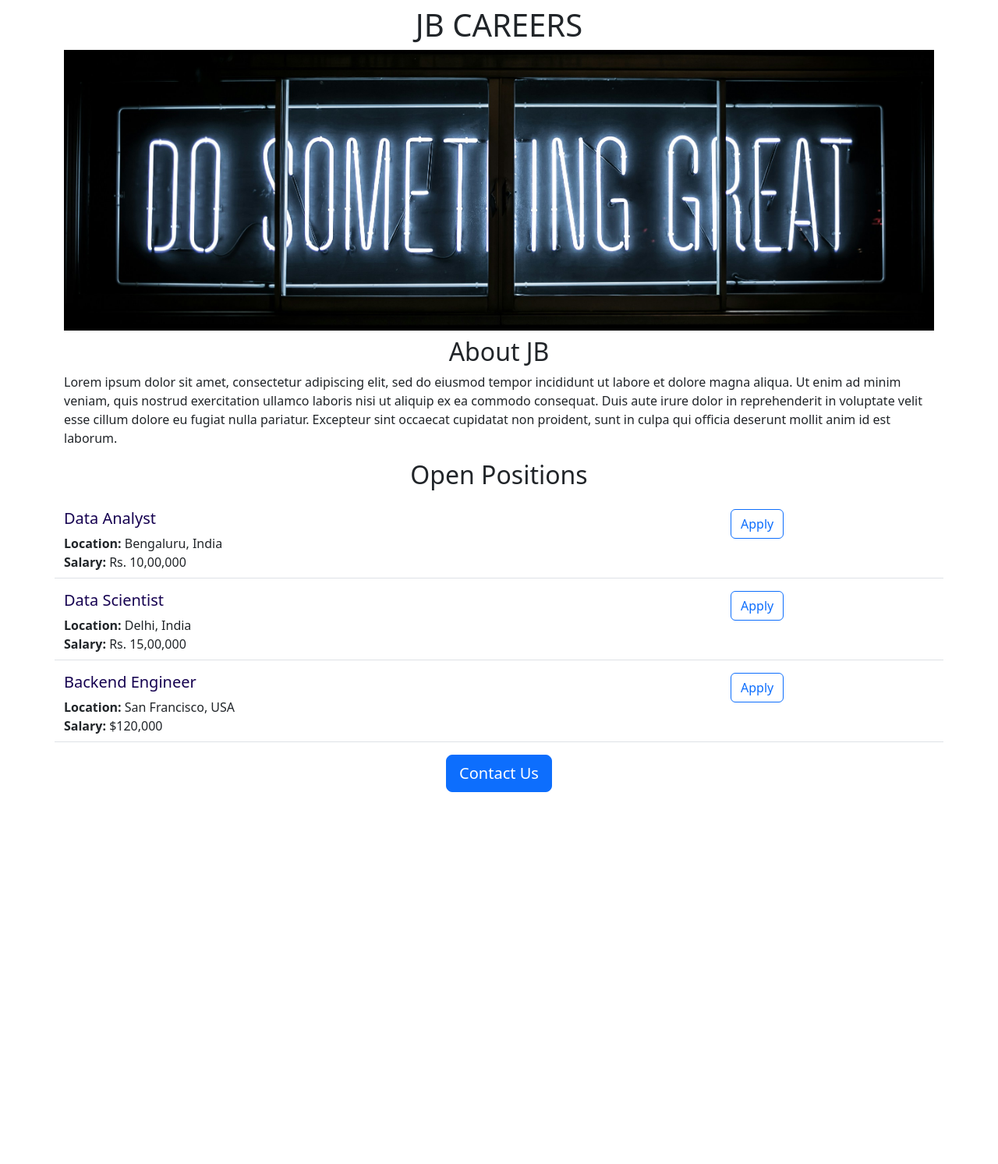
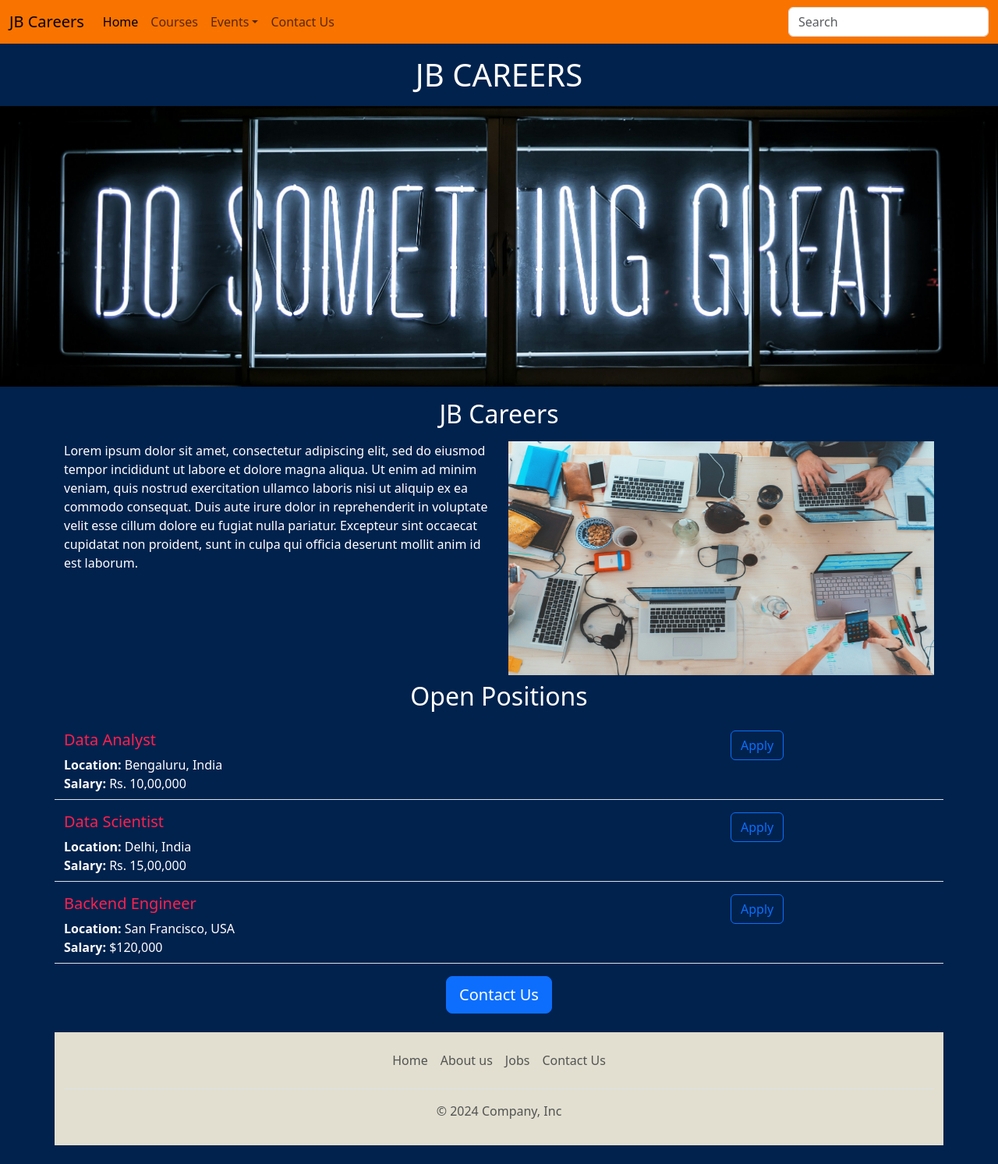
Before and after one commit to jebaraj-j/jb-personal-website, a Flask app: page / in a window 1280 px wide. Shown: the whole page at 78% size. Before the commit the page ends 1016 px from the top, so only its background shows below. Run offline with Flask 3, Linux system fonts and the light colour scheme.

Commit message:
improvements with functions

```diff
--- a/app.py
+++ b/app.py
@@ -22,13 +22,13 @@ JOBS = [{
 
 @app.route("/")
 def hello_world():
-  return render_template("home.html", jobs=JOBS)
+    return render_template("home.html", jobs=JOBS)
 
 
 @app.route("/api/jobs")
 def list_jobs():
-  return jsonify(JOBS)
+    return jsonify(JOBS)
 
 
 if __name__ == '__main__':
-  app.run(host='0.0.0.0', debug=True)
+    app.run(host='0.0.0.0', debug=True)
--- /dev/null
+++ b/templates/footer.html
@@ -0,0 +1,11 @@
+<div class="container" style="background-color:rgb(226, 223, 208);">
+  <footer class="py-3 my-4">
+    <ul class="nav justify-content-center border-bottom pb-3 mb-3">
+      <li class="nav-item"><a href="#" class="nav-link px-2 text-body-secondary">Home</a></li>
+      <li class="nav-item"><a href="#" class="nav-link px-2 text-body-secondary">About us</a></li>
+      <li class="nav-item"><a href="#" class="nav-link px-2 text-body-secondary">Jobs</a></li>
+      <li class="nav-item"><a href="#" class="nav-link px-2 text-body-secondary">Contact Us</a></li>
+    </ul>
+    <p class="text-center text-body-secondary" style="color:rgb(226, 223, 208);""> &copy; 2024 Company, Inc</p>
+  </footer>
+</div>
--- a/templates/home.html
+++ b/templates/home.html
@@ -10,20 +10,29 @@
         height:360px;
         object-fit:cover;
       }
+      *{
+        color:rgb(255, 255, 255);
+      }
+
     </style>
     <link href="https://cdn.jsdelivr.net/npm/bootstrap@5.3.3/dist/css/bootstrap.min.css" rel="stylesheet" integrity="sha384-QWTKZyjpPEjISv5WaRU9OFeRpok6YctnYmDr5pNlyT2bRjXh0JMhjY6hW+ALEwIH" crossorigin="anonymous">
     <script src="https://cdn.jsdelivr.net/npm/bootstrap@5.3.3/dist/js/bootstrap.bundle.min.js" integrity="sha384-YvpcrYf0tY3lHB60NNkmXc5s9fDVZLESaAA55NDzOxhy9GkcIdslK1eN7N6jIeHz" crossorigin="anonymous"></script>
 
   </head>
-  <body>
+  <body style="background-color:rgb(0, 34, 77);">
+    {% include 'nav.html' %}
+    <div >
+       <h1 class="text-center mt-3 mb-3" >JB CAREERS</h1>
+      <img id="ban" class="img-fluid" style="object-fit:cover; "src="https://9f911a88-aa1e-474b-abbd-58c18f85bfe8-00-2x447x4rjjk6t.pike.replit.dev/static/ban3.jpg" height="350" width=100%>
+      </div>
     <div class="container">
-    <h1 class="text-center mt-2 mb-2" >JB CAREERS</h1>
-    <img id="ban" class="img-fluid" style="object-fit:cover;"src="https://9f911a88-aa1e-474b-abbd-58c18f85bfe8-00-2x447x4rjjk6t.pike.replit.dev/static/ban3.jpg" height="350" width=100%>
-
-      <h2 class="text-center mt-2 mb-2">About JB</h2>
-      <p class="Lead">
+      <h2 class="text-center mt-3 mb-3">JB Careers</h2>
+      <div class="row">
+      <p class="Lead col-md-6">
         Lorem ipsum dolor sit amet, consectetur adipiscing elit, sed do eiusmod tempor incididunt ut labore et dolore magna aliqua. Ut enim ad minim veniam, quis nostrud exercitation ullamco laboris nisi ut aliquip ex ea commodo consequat. Duis aute irure dolor in reprehenderit in voluptate velit esse cillum dolore eu fugiat nulla pariatur. Excepteur sint occaecat cupidatat non proident, sunt in culpa qui officia deserunt mollit anim id est laborum.
       </p>
+        <img class="d-none d-md-block col-md-6" src="https://9f911a88-aa1e-474b-abbd-58c18f85bfe8-00-2x447x4rjjk6t.pike.replit.dev/static/ban4.jpg" height="300" width=100% >
+      </div>
       <h2 class="text-center mt-2 mb-4">Open Positions</h2>
       <div class="Lead">
         {% for job in jobs %}
@@ -34,6 +43,6 @@
         <button class="btn btn-primary btn-lg"">Contact Us</button>
       </div>
     </div>
-
+{% include 'footer.html' %}
   </body>
 </html>
--- a/templates/jobitem.html
+++ b/templates/jobitem.html
@@ -1,6 +1,6 @@
 <div class="mt-3 mb-3 pb-2 border-bottom row">
   <div class="col-9">
-  <h5 style="color:rgb(21, 0, 80);">{{job['title']}}</h5>
+  <h5 style="color:rgb(255, 32, 78)">{{job['title']}}</h5>
   <div>
     <b>Location: </b>
     {{job['location']}}
@@ -11,6 +11,6 @@
   </div>
   </div>
   <div class="col-3">
-  <button class="btn btn-outline-primary">Apply</button>
+  <a href = "mailto:name@gmail.com" class="btn btn-outline-primary">Apply</a>
   </div>
 </div>
--- /dev/null
+++ b/templates/nav.html
@@ -0,0 +1,35 @@
+<nav  style="background-color:rgb(249, 115, 0);"class="navbar navbar-expand-md  shadow-sm fixed-top" aria-label="Fourth navbar example" style="background-color:rgb(249, 115, 0); color:rgb(226, 223, 208);">
+  <div class="container-fluid">
+    <a class="navbar-brand" href="#">JB Careers</a>
+    <button class="navbar-toggler" type="button" data-bs-toggle="collapse" data-bs-target="#navbarsExample04" aria-controls="navbarsExample04" aria-expanded="false" aria-label="Toggle navigation">
+      <span class="navbar-toggler-icon"></span>
+    </button>
+
+    <div style="background-color:rgb(249, 115, 0);" class="collapse navbar-collapse" id="navbarsExample04">
+      <ul class="navbar-nav me-auto mb-2 mb-md-0">
+        <li class="nav-item">
+          <a class="nav-link active"  aria-current="page" href="https://9f911a88-aa1e-474b-abbd-58c18f85bfe8-00-2x447x4rjjk6t.pike.replit.dev/">Home</a>
+        </li>
+        <li class="nav-item">
+          <a class="nav-link" href="https://9f911a88-aa1e-474b-abbd-58c18f85bfe8-00-2x447x4rjjk6t.pike.replit.dev/learn">Courses</a>
+        </li>
+        <li class="nav-item dropdown">
+          <a class="nav-link dropdown-toggle" href="https://9f911a88-aa1e-474b-abbd-58c18f85bfe8-00-2x447x4rjjk6t.pike.replit.dev/events" data-bs-toggle="dropdown" aria-expanded="false">Events</a>
+          <ul class="dropdown-menu">
+            <li><a class="dropdown-item" href="#">Action</a></li>
+            <li><a class="dropdown-item" href="#">Another action</a></li>
+            <li><a class="dropdown-item" href="#">Something else here</a></li>
+          </ul>
+        </li>
+        <li class="nav-item">
+          <a class="nav-link" aria-disabled="true">Contact Us</a>
+        </li>
+
+      </ul>
+      <form role="search">
+        <input class="form-control" type="search" placeholder="Search" aria-label="Search">
+      </form>
+    </div>
+  </div>
+</nav>
+<div style="height:56px;"></div>
```
Also changed, not shown: static/ban4.jpg (added).
